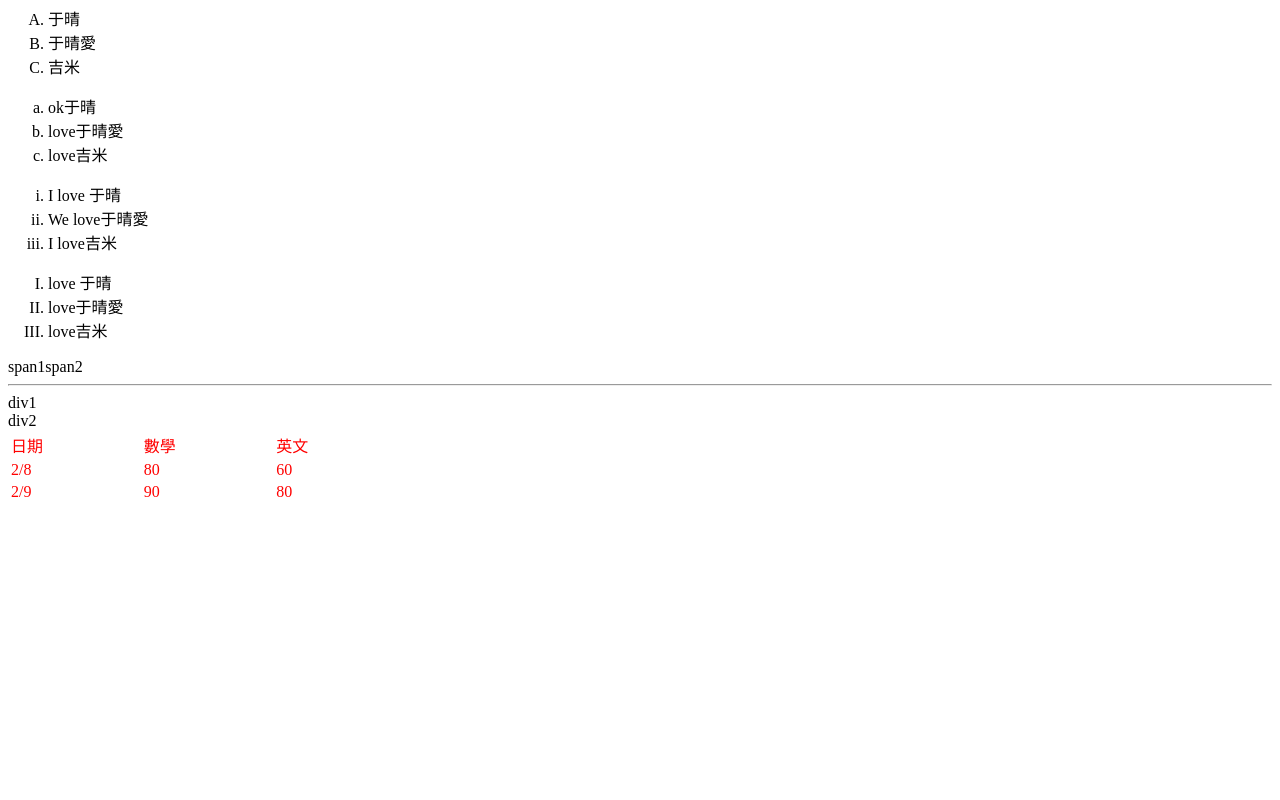
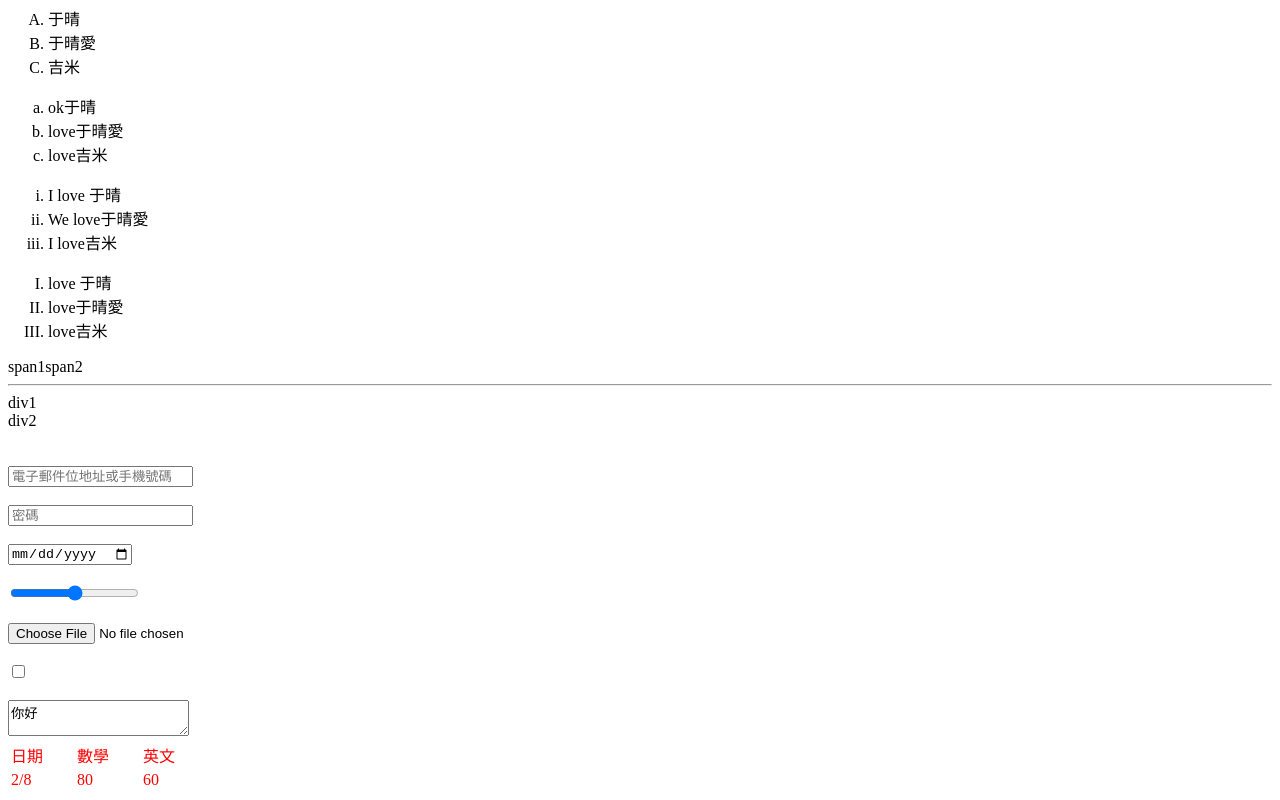
Before and after one commit to Jimmyyuuuu/C-web-, a plain HTML site: page 文章.html in a window 1280 px wide. Shown: the part 1118-1918 px from the top of the page. Before the commit the page ends 1630 px from the top, so only its background shows below. Drawn offline with Linux system fonts and the light colour scheme.

Commit message:
html 結束

```diff
--- a/文章.html
+++ b/文章.html
@@ -2,9 +2,14 @@
 <html>
 
 <head>
-    <!--下面那行表達的是網頁的編碼-->
+    <!--meta標籤 viewport=視口,device-width就是他會根據我們瀏覽的裝置他的寬度來做畫面調整-->
+    <!--initial-scale=1.0 我們在進入網頁的時候，他初始的縮放比是100% -->
     <meta charst="UTF-8">
-    </meta>
+    <meta name=" description" content="Jimmy的網站，裡面有很多教學影片" />
+    <meta name="author" content="小白" />
+    <meta name="keywords" content="小白,html,教學" />
+    <meta name="viewport" content="width=device-width,initial-scale=1.0" />
+
     <title>Jimmy的練習網站</title>
 </head>
 
@@ -30,6 +35,7 @@
         frameborder="0"
         allow="accelerometer; autoplay; clipboard-write; encrypted-media; gyroscope; picture-in-picture; web-share"
         allowfullscreen></iframe>
+
     <!--列表&表格-->
     <ul>
         <li>google</li>
@@ -63,7 +69,7 @@
     </ol>
     <!--html的容器 div & span-->
     <div>
-        <table width="400" style="color:red;">
+        <table width="200" style="color:red;">
             <tr>
                 <td>日期</td>
                 <td>數學</td>
@@ -74,17 +80,36 @@
                 <td>80</td>
                 <td>60</td>
             </tr>
-            <tr>
-                <td>2/9</td>
-                <td>90</td>
-                <td>80</td>
-            </tr>
     </div>
     <span>span1</span>
     <span>span2</span>
     <hr />
     <div>div1</div>
     <div>div2</div>
+    <br />
+    <br />
+    <!--html輸入標籤-->
+    <input type="text" placeholder="電子郵件位地址或手機號碼" />
+    <br />
+    <br />
+    <input type="password" placeholder="密碼" />
+    <br />
+    <br />
+    <input type="date" />
+    <br />
+    <br />
+    <input type="range" />
+    <br />
+    <br />
+    <input type="file" />
+    <br />
+    <br />
+    <input type="checkbox" />
+    <br />
+    <br />
+    <textarea>你好</textarea>
+
+
 
 
 
```
